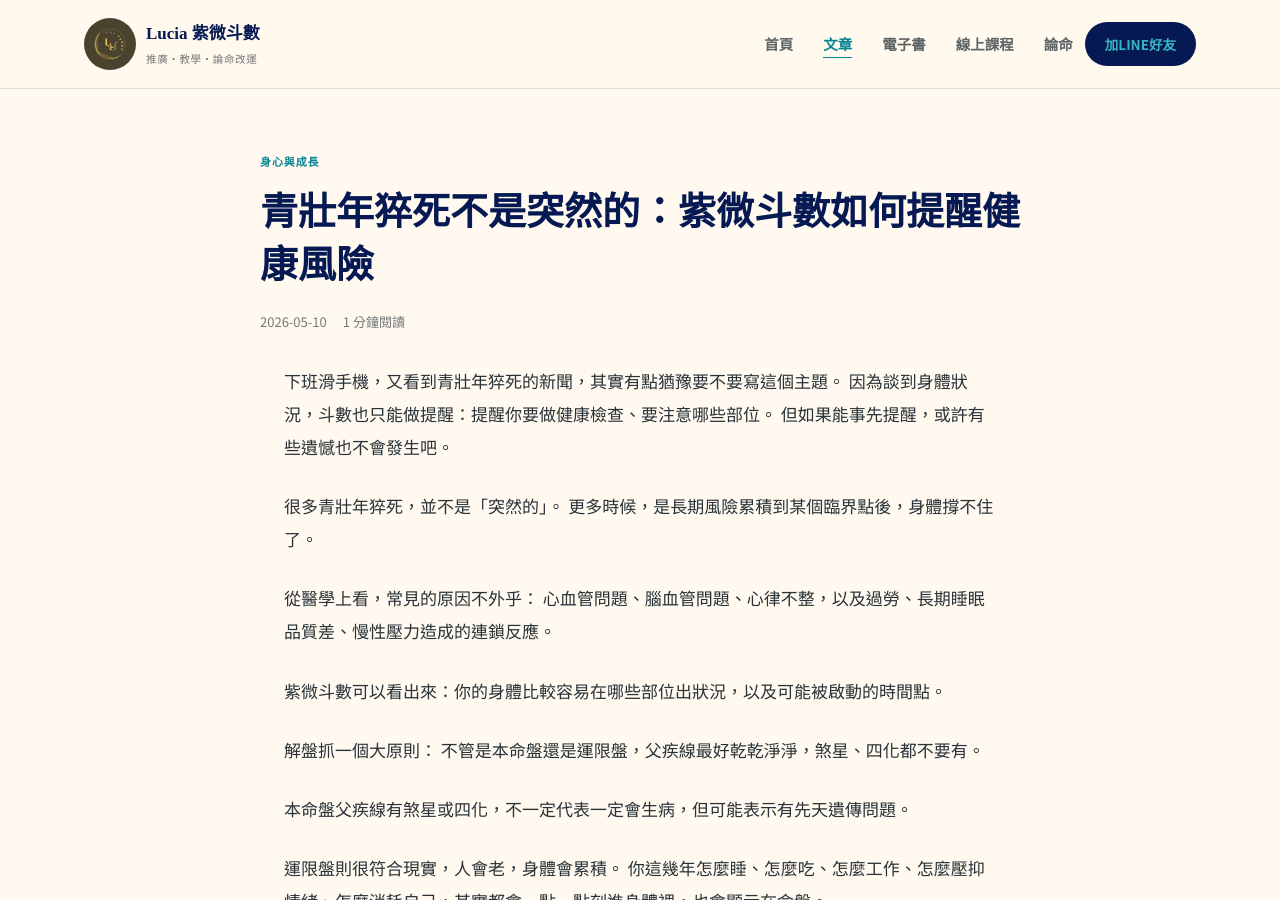
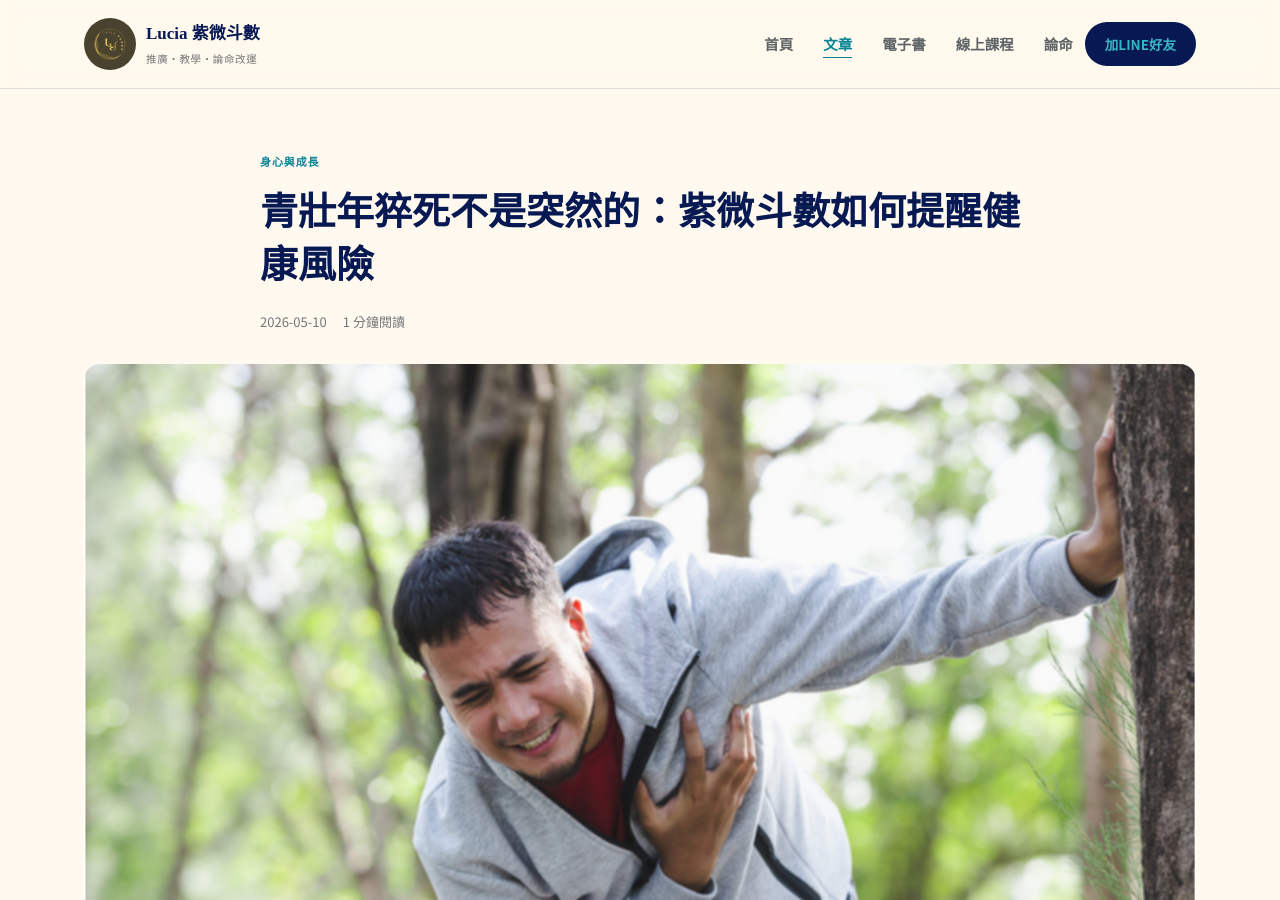
Before and after one commit to luciafate/luciafate.github.io, a Jekyll site: the page built from _posts/2026-05-11-threads-010.md, in a window 1280 px wide and 900 px high. Built offline with Jekyll 4.4.1, drawn with Linux system fonts in a browser that asks for light colours.

Commit message:
修正首頁重複文章並補上猝死文章圖片

```diff
--- a/_posts/2026-05-11-threads-010.md
+++ b/_posts/2026-05-11-threads-010.md
@@ -7,7 +7,7 @@
 series: ""
 seriesOrder: ~
 excerpt: "下班滑手機，又看到青壯年猝死的新聞，其實有點猶豫要不要寫這個主題。 因為談到身體狀況，斗數也只能做提醒：提醒你要做健康檢查、要注意哪些部位。 但如果能事先提醒，或許有些遺憾也不會發生吧。 很多青壯年猝死，並不是「突然的」。 更多時候，是長期風險累積到某個臨界點後，身體撐"
-image: ""
+image: "/assets/media/threads/health-sudden-death-risk.jpg"
 imageAlt: "青壯年猝死不是突然的：紫微斗數如何提醒健康風險"
 imageCaption: ""
 readingTime: 1
--- a/index.html
+++ b/index.html
@@ -75,14 +75,16 @@
       <a href="{{ '/blog.html' | relative_url }}" class="see-all">看全部文章 →</a>
     </div>
     <div class="grid-articles">
+      {% assign featuredUrls = "/articles/threads-005/|/articles/threads-039/|/articles/threads-176/" | split: "|" %}
       {% for c in site.categories_order %}
         {% assign catPosts = publishedPosts | where: "category", c.key %}
         {% assign picked = nil %}
         {% for cp in catPosts %}
-          {% if cp.permalink != "/articles/threads-005/" and cp.permalink != "/articles/threads-039/" and cp.permalink != "/articles/threads-176/" %}
+          {% assign candidateUrl = cp.url | default: cp.permalink %}
+          {% unless featuredUrls contains candidateUrl %}
             {% assign picked = cp %}
             {% break %}
-          {% endif %}
+          {% endunless %}
         {% endfor %}
         {% if picked %}{% include article-card.html post=picked %}{% endif %}
       {% endfor %}
```
Also changed, not shown: assets/media/threads/health-sudden-death-risk.jpg (added).
